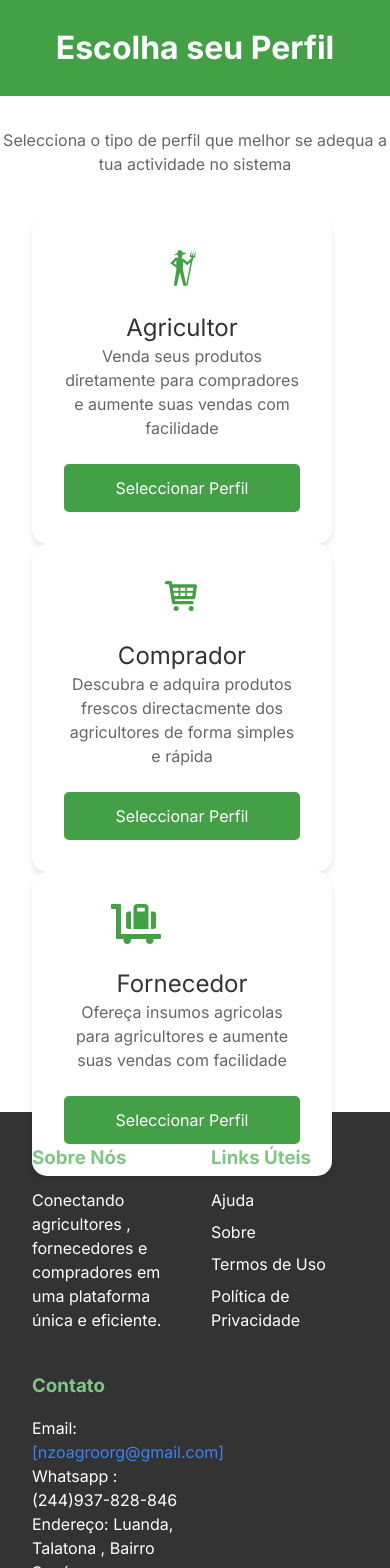
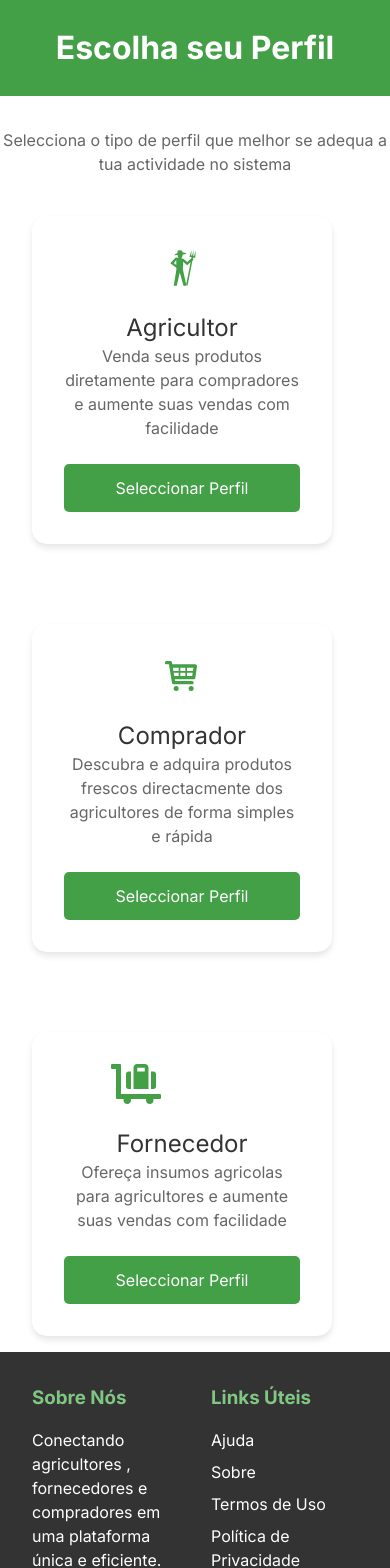
Before and after one commit to Marieth23-cmd/NzoAgrofinal, a Next.js app: page /Seleccionar in a window 390 px wide. Shown: the top 1568 px of the page. Built offline with nearby package versions, Linux system fonts and the light colour scheme.

Commit message:
responsividade 16

```diff
--- a/src/app/Seleccionar/page.tsx
+++ b/src/app/Seleccionar/page.tsx
@@ -28,7 +28,7 @@ import Footer from "../Components/Footer";
           <div className="bg-white grid grid-cols-1 lg:grid-cols-3" >
 
            <div className=" ml-8  bg-white rounded-[15px]  p-8 text-center max-w-[300px]
-            cursor-pointer shadow-custom lg:hover:translate-y-2 lg:mb-20 lg:ml-16">
+            cursor-pointer shadow-custom lg:hover:translate-y-2 mb-20 lg:ml-16">
 
                  <div className="w-20 h-10 m-0 mx-auto mb-6 ">
                     <GiFarmer className=" w-full h-full fill-primary"/>
@@ -43,7 +43,7 @@ import Footer from "../Components/Footer";
 
 
 
-       <div className=" ml-8 bg-white rounded-[15px] p-8 text-center  max-w-[300px] cursor-pointer shadow-custom lg:mb-20 lg:hover:translate-y-2" >
+       <div className=" ml-8 bg-white rounded-[15px] p-8 text-center  max-w-[300px] cursor-pointer shadow-custom mb-20 hover:translate-y-2" >
 
        <div className=" w-20 h-10 m-0 mx-auto mb-6 ">
                     < TiShoppingCart className=" w-full h-full fill-primary " />
@@ -57,7 +57,7 @@ import Footer from "../Components/Footer";
                        <Link href="./Cadastrocomprador">Seleccionar Perfil</Link></button>
                  </div>
 
-        <div className="ml-8   bg-white rounded-[15px] p-8 text-center max-w-[300px] cursor-pointer shadow-custom transition-transform lg:mb-20 lg:hover:translate-y-2" >
+        <div className="ml-8  bg-white rounded-[15px] p-8 text-center max-w-[300px] cursor-pointer shadow-custom transition-transform mb-20 lg:hover:translate-y-2" >
                 <div className=" ml-8 w-20 h-10 lg:m-0 mx-auto mb-6 ">
                     <FaLuggageCart className=" w-full h-full fill-primary " />
                 </div>
```
